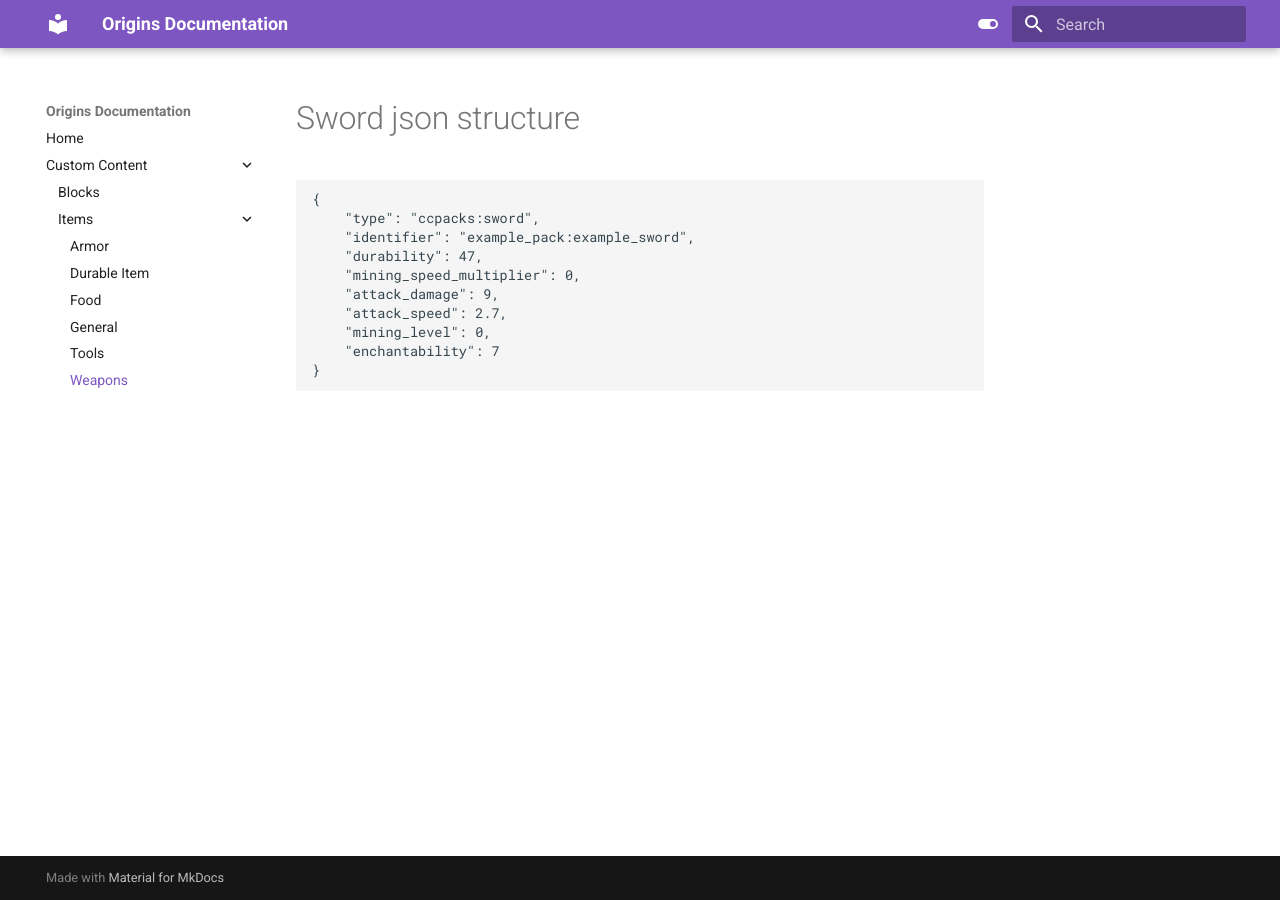
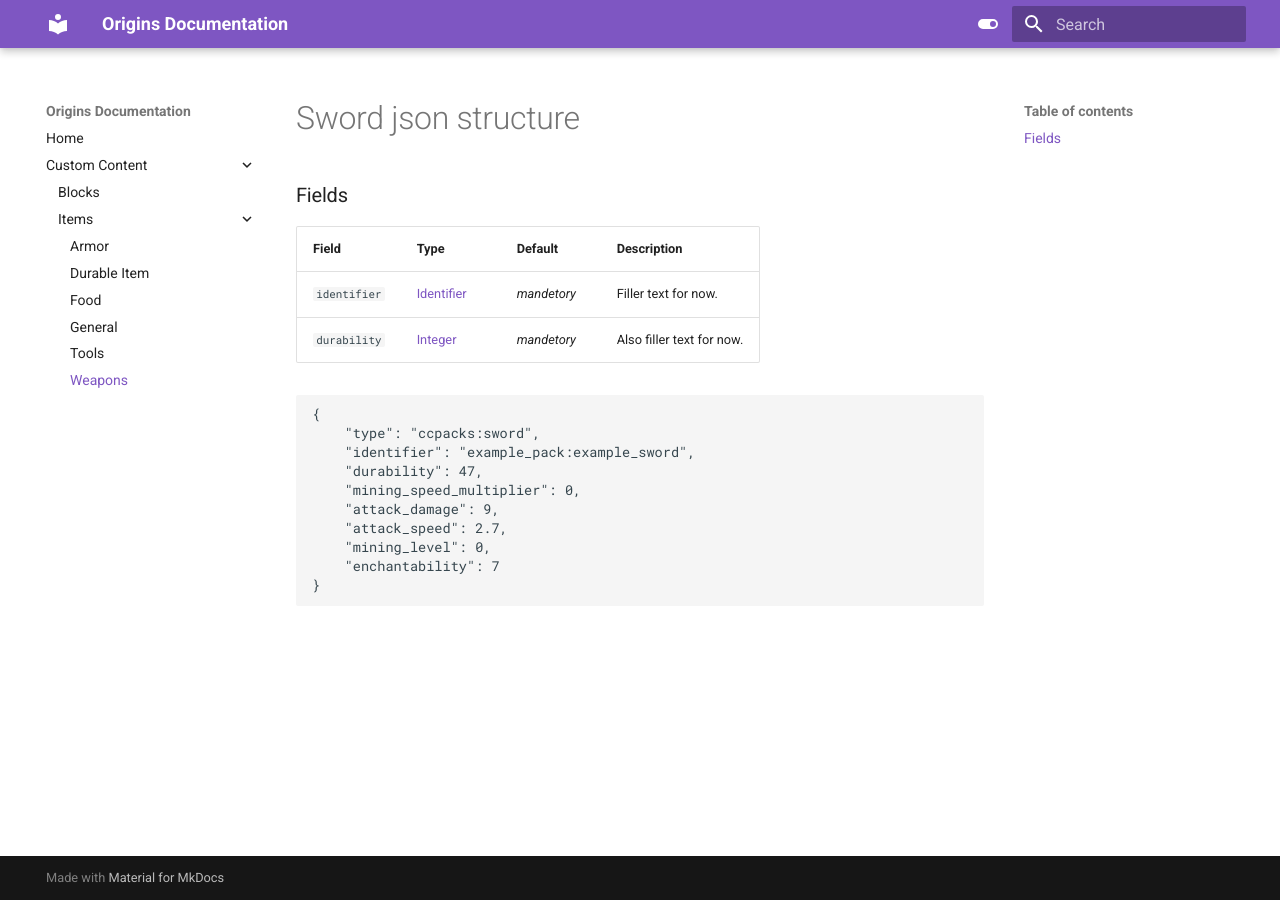
Before and after one commit to eggohito/CCPacks-Documentation, an MkDocs documentation site: the page built from docs/item/weapons.md, in a window 1280 px wide. Built offline with MkDocs 1.6.1 and Material for MkDocs 9.7.7, drawn with Linux system fonts in a browser that asks for light colours.

Commit message:
Update weapons.md

````diff
--- a/docs/item/weapons.md
+++ b/docs/item/weapons.md
@@ -4,6 +4,13 @@ date: 2021-06-03
 ---
 
 # Sword json structure
+
+### Fields
+
+Field  | Type | Default | Description
+-------|------|---------|-------------
+`identifier` | [Identifier](../data_types/identifier.md) | _mandetory_ | Filler text for now.
+`durability` | [Integer](../data_types/integer.md) | _mandetory_ | Also filler text for now.
 
 ```json
 {
````
